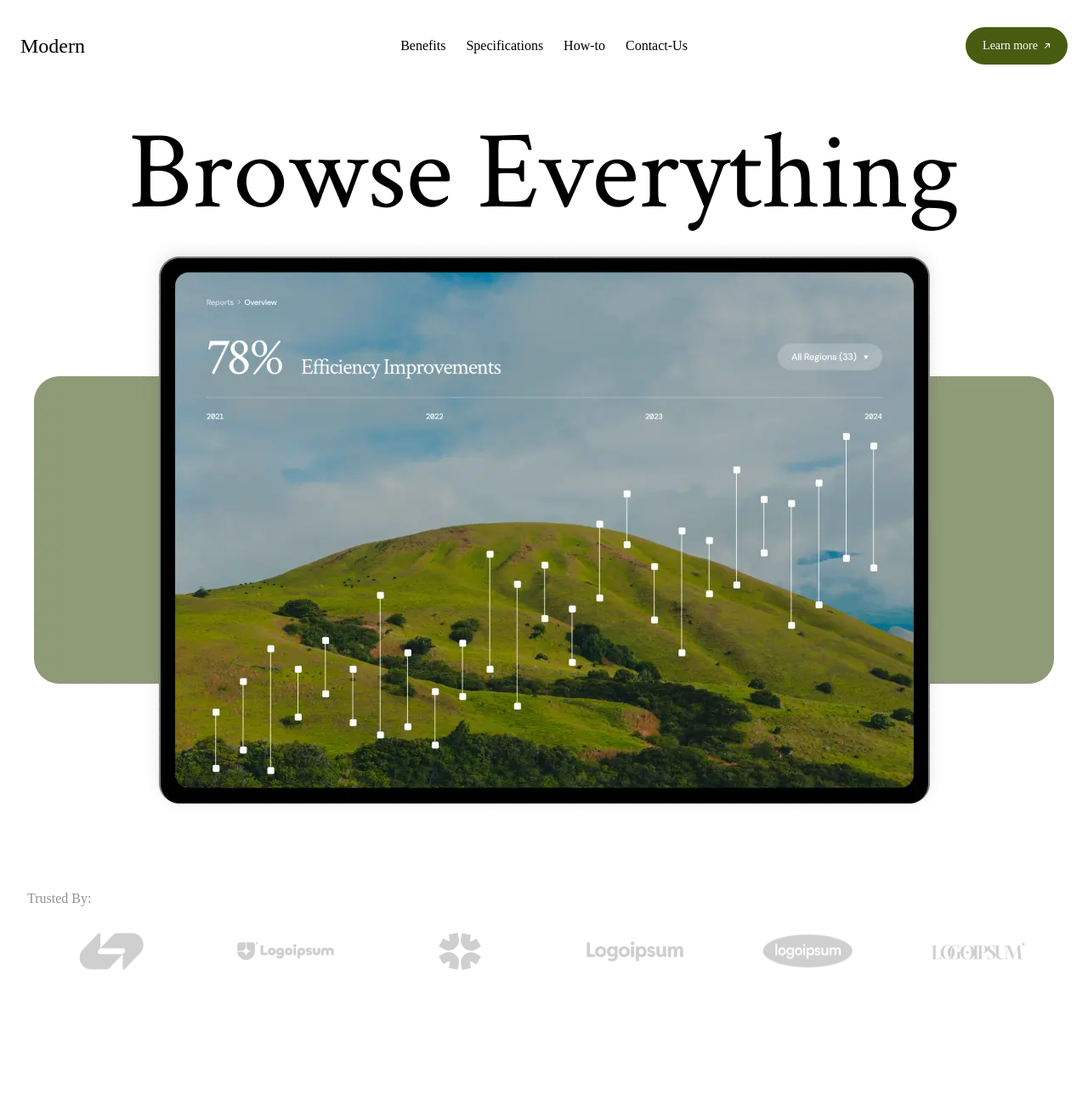
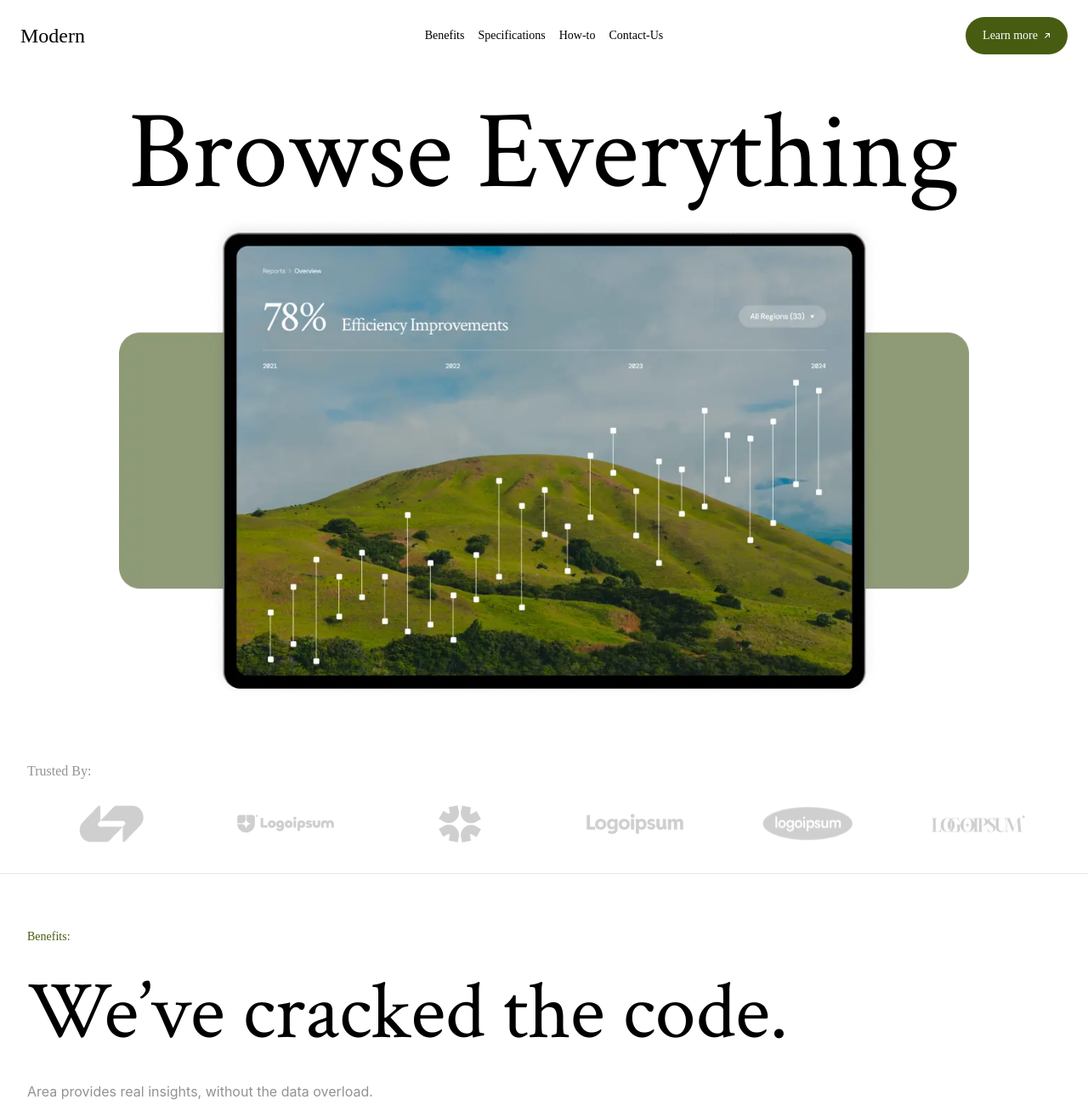
Before and after one commit to MohammedAref11/modern-product-lunch, a website built with Vite: page index.html in a window 1280 px wide. Shown: the whole page at 85% size. Before the commit the page ends 1254 px from the top, so only its background shows below. Built offline with nearby package versions, Linux system fonts and the light colour scheme; files whose address does not match are found by name.

Commit message:
added micro interaction for hero section and nav bar and fixed bugs

```diff
--- a/index.html
+++ b/index.html
@@ -7,8 +7,8 @@
     <title>main</title>
   </head>
   <body class="">
-    <header class="max-w-[1600px] mx-auto max-md:sticky max-md:top-0 z-20 max-md:bg-white">
-      <nav id="navBar" class="group px-6 py-8 flex flex-col md:flex-row items-center md:justify-between rounded-b-3xl max-md:shadow-sm">
+    <header class="md:relative max-w-[1600px] mx-auto max-md:sticky max-md:top-0 z-20 max-md:bg-white">
+      <nav id="navBar" class="group px-6 py-5 flex flex-col md:flex-row items-center md:justify-between rounded-b-3xl max-md:shadow-sm">
         <div class="flex justify-between w-full md:w-auto">
           <p class="font-dmsans-regular text-2xl cursor-pointer">Modern</p >
           <div id="hamMenu" class="flex flex-col justify-center gap-1 md:hidden">
@@ -17,12 +17,12 @@
             <span class="bg-custom-black w-5 h-0.5 inline-block group-[.clicked]:-rotate-45 duration-200"></span>
           </div>
         </div>
-        <div class="w-full z-10 md:fixed md:left-2/4 md:bg-white/30 md:p-3 md:rounded-full md:-translate-x-3/6 md:w-auto max-md:grid grid-rows-[0fr] group-[.clicked]:grid-rows-[1fr] duration-400 ease-out">
-          <ul class="overflow-hidden md:opacity-100 md:flex-row md:py-0 pointer-events-none md:pointer-events-auto group-[.clicked]:pointer-events-auto opacity-0 flex flex-col group-[.clicked]:opacity-100 group-[.clicked]:py-5 font-dmsans-bold self-start w-full gap-6 max-md:*:border-b max-md:*:border-b-gray-100 max-md:*:py-3">
-            <li class="group-[.clicked]:animate-link1 cursor-pointer hover:text-gray-500">Benefits</li>
-            <li class="group-[.clicked]:animate-link2 cursor-pointer hover:text-gray-500">Specifications</li>
-            <li class="group-[.clicked]:animate-link3 cursor-pointer hover:text-gray-500">How-to</li>
-            <li class="group-[.clicked]:animate-link4 cursor-pointer hover:text-gray-500">Contact-Us</li>
+        <div id="navMenu" class="w-full h-auto overflow-hidden max-md:h-0 duration-600 ease-out transition-[height] z-10 md:fixed md:left-2/4 md:pointer-events-auto pointer-events-none group-[.clicked]:pointer-events-auto md:bg-white/40 md:p-3 md:rounded-full md:-translate-x-3/6 md:w-auto">
+          <ul class="md:flex-row flex flex-col max-md:py-5 p-2 font-dmsans-bold w-full md:text-sm gap-4 max-md:*:border-b max-md:*:border-b-gray-100 max-md:*:py-3">
+            <li class="group-[.clicked]:animate-link1 cursor-pointer hover:text-gray-600">Benefits</li>
+            <li class="group-[.clicked]:animate-link2 cursor-pointer hover:text-gray-600">Specifications</li>
+            <li class="group-[.clicked]:animate-link3 cursor-pointer hover:text-gray-600">How-to</li>
+            <li class="group-[.clicked]:animate-link4 cursor-pointer hover:text-gray-600">Contact-Us</li>
           </ul>
         </div>
         <button class="group/button md:flex text-white cursor-pointer hover:bg-green-400 hidden group-[.clicked]:flex gap-2 font-dmsans-bold px-5 py-3 rounded-full self-start text-sm bg-green-600">
@@ -37,13 +37,13 @@
       <section class="max-w-[1600px] mx-auto p-8">
         <h1 class="font-crimson-regular md:text-[130px] sm:text-9xl text-6xl text-center">Browse Everything</h1>
         <picture class="flex justify-center py-2">
-          <source media="(min-width:1000px)" srcset="./assets/Desktop-Hero.webp">
-          <source media="(min-width:600px)" srcset="./assets/Tablet-Hero.webp">
-          <img fetchpriority="high" src="assets/Mobile-Hero.webp" alt="">
+          <source media="(min-width:1000px)" srcset="./assets/Desktop-Hero.webp" width="1000" height="600">
+          <source media="(min-width:600px)" srcset="./assets/Tablet-Hero.webp" width="700" height="440">
+          <img fetchpriority="high" src="assets/Mobile-Hero.webp" alt="" width="300" height="500">
         </picture>
       </section>
 
-      <section class="max-w-[1600px] mx-auto p-8">
+      <section class="max-w-[1600px] mx-auto px-8 py-5 border-b border-b-gray-200 ">
         <p class="font-dmsans-regular text-gray-500 py-3">Trusted By:</p>
         <div class="flex flex-wrap justify-around w-full gap-2">
           <img class="p-4" src="./assets/Logo-1.png" alt="">
@@ -55,8 +55,10 @@
         </div>
       </section>
 
-      <section class="max-w-[1600px] mx-auto p-8">
-
+      <section class="max-w-[1600px] mx-auto px-8 py-16">
+        <p class="font-dmsans-regular text-sm text-green-600">Benefits:</p>
+        <h2 class="py-8 font-crimson-regular text-5xl md:text-7xl lg:text-8xl">We’ve cracked the code.</h2>
+        <p class="text-gray-500">Area provides real insights, without the data overload.</p>
       </section>
 
 
--- a/package.json
+++ b/package.json
@@ -8,7 +8,7 @@
     "build": "vite build",
     "preview": "vite preview",
     "predeploy": "npm run build",
-    "deploy": "gh-pages -d dist -m \"added assets like images, icons and fonts\""
+    "deploy": "gh-pages -d dist -m \"added micro interactions animatios for hero section and nav bar\""
   },
   "devDependencies": {
     "vite": "^8.1.1"
--- a/src/main.js
+++ b/src/main.js
@@ -1,6 +1,26 @@
 const hamMenuEl = document.getElementById("hamMenu");
 const navBarEl = document.getElementById("navBar");
+const navMenu = document.getElementById("navMenu");
+
 
 hamMenuEl.addEventListener("click", (e) => {
-    navBarEl.classList.toggle("clicked")
+    navBarEl.classList.toggle("clicked");
+
+    if (navBarEl.classList.contains("clicked")) {
+        navMenu.style.height = navMenu.scrollHeight + "px";
+    } else {
+        navMenu.style.height = "0px";
+    }
 })
+
+
+// Reading more about this depending on use case
+// window.addEventListener('resize', (e) => {
+//     if (window.innerWidth > 765) {
+//         navMenu.style.height = 'fit-content';
+//     }
+
+//     if (window.innerWidth < 765) {
+//         navMenu.style.height = "0px"
+//     }
+// })
--- a/src/style.css
+++ b/src/style.css
@@ -21,6 +21,10 @@
     font-style: normal;
 }
 
+html {
+    interpolate-size: allow-keywords;
+}
+
 @theme {
     --color-green-600: #485C11;
     --color-green-400: #8E9C78;
@@ -33,10 +37,10 @@
     --font-dmsans-bold: "DMSansBold";
     --font-crimson-regular: "CrimsonRegular";
 
-    --animate-link1: slide-right 250ms ease-out;
-    --animate-link2: slide-right 350ms ease-out;
-    --animate-link3: slide-right 450ms ease-out;
-    --animate-link4: slide-right 550ms ease-out;
+    --animate-link1: slide-right 350ms ease-out;
+    --animate-link2: slide-right 400ms ease-out;
+    --animate-link3: slide-right 550ms ease-out;
+    --animate-link4: slide-right 650ms ease-out;
 
     @keyframes slide-right {
         0% {transform: translateX(-150px);
```
